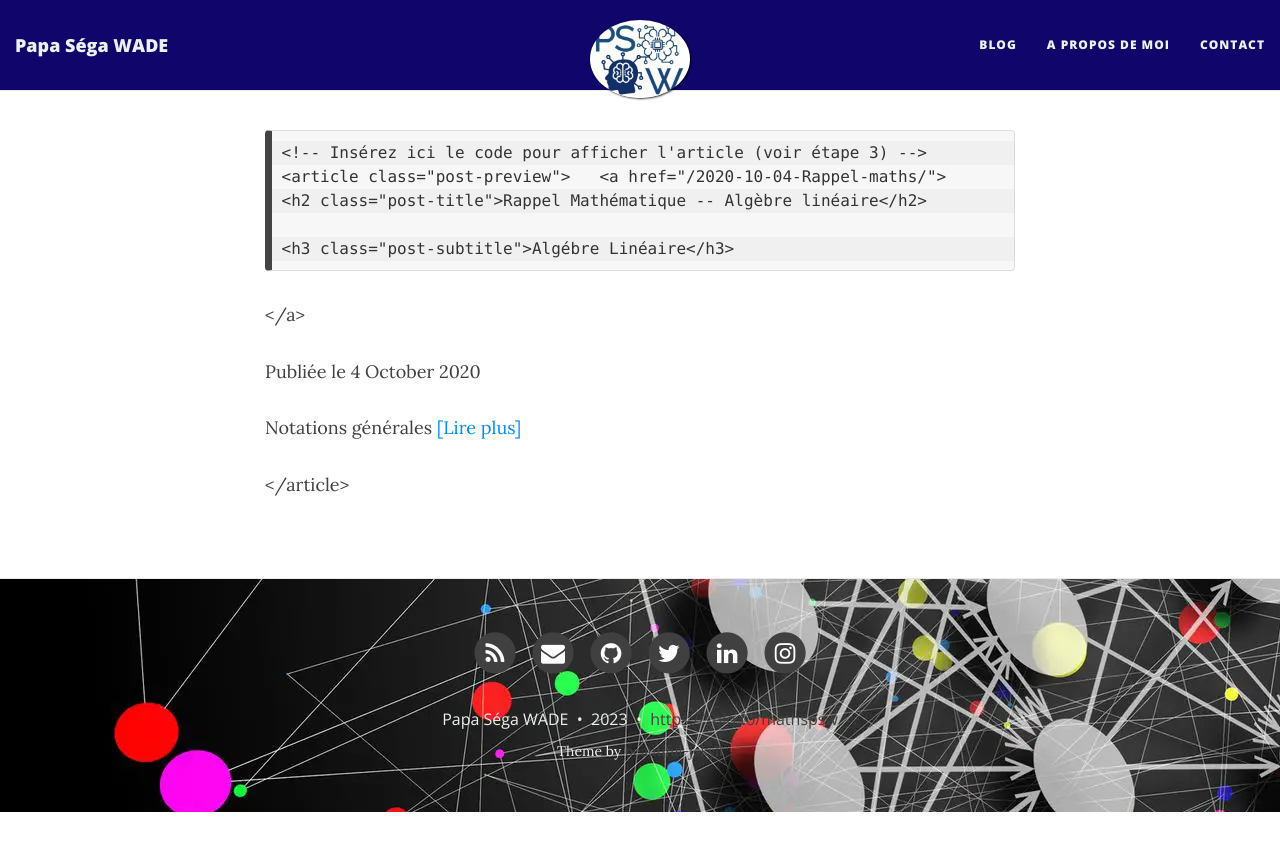
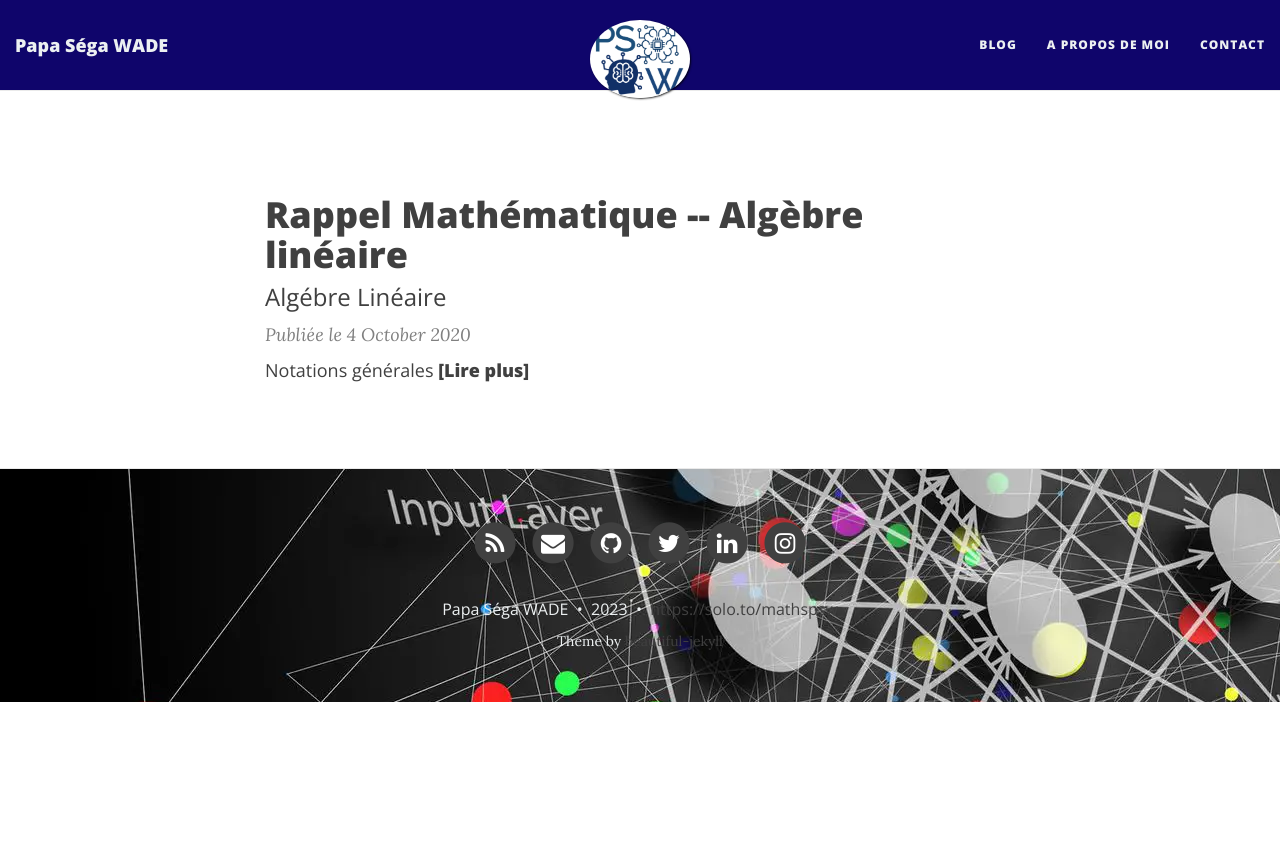
Before and after one commit to papasega/papasega.github.io, a Jekyll site: the page built from rappel-mathematiques.md, in a window 1280 px wide. Shown: the top 851 px of the page. Built offline with Jekyll 4.4.1, drawn with Linux system fonts in a browser that asks for light colours; nearby versions of some CDN libraries; our own code applies the rules of GitHub Pages for plain Markdown files.

Commit message:
Update rappel-mathematiques.md

```diff
--- a/rappel-mathematiques.md
+++ b/rappel-mathematiques.md
@@ -1,7 +1,6 @@
-{% for post in site.posts %}
-  {% if post.categories contains 'rappel-mathematiques' %}
-    <!-- Insérez ici le code pour afficher l'article (voir étape 3) -->
-    <article class="post-preview">
+{% for post in site.categories.rappel-mathematiques %}
+  <!-- Insérez ici le code pour afficher l'article (voir étape 3) -->
+  <article class="post-preview">
   <a href="{{ post.url | relative_url }}">
     <h2 class="post-title">{{ post.title }}</h2>
     {% if post.subtitle %}
@@ -31,5 +30,4 @@
   </div>
 </article>
 
-  {% endif %}
 {% endfor %}
```
